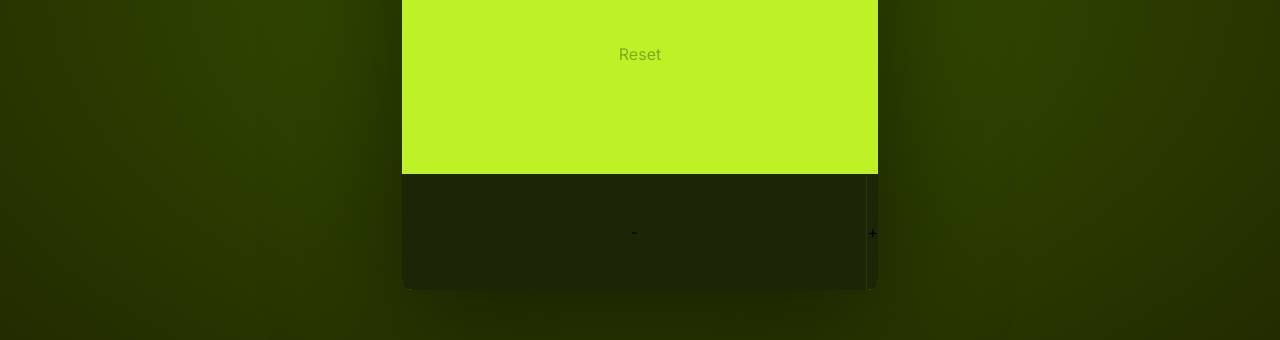
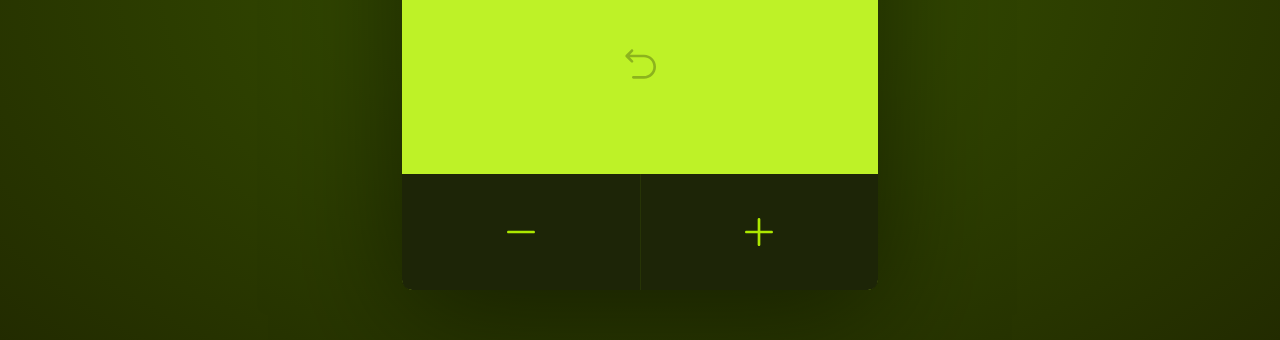
Before and after one commit to Harry-Leepz/counter, a React (Vite) app: page / in a window 1280 px wide. Shown: the part 418-758 px from the top of the page. Built offline with nearby package versions, Linux system fonts and the light colour scheme.

Commit message:
Add radix icons inplace of button icons

```diff
--- a/src/components/CountButtons.jsx
+++ b/src/components/CountButtons.jsx
@@ -1,8 +1,14 @@
+import { MinusIcon, PlusIcon } from "@radix-ui/react-icons";
+
 const CountButtons = () => {
   return (
     <div className='button-container'>
-      <button className='count-btn'>-</button>
-      <button>+</button>
+      <button className='count-btn'>
+        <MinusIcon className='count-btn-icon' />
+      </button>
+      <button className='count-btn'>
+        <PlusIcon className='count-btn-icon' />
+      </button>
     </div>
   );
 };
--- a/src/components/ResetButton.jsx
+++ b/src/components/ResetButton.jsx
@@ -1,5 +1,11 @@
+import { ResetIcon } from "@radix-ui/react-icons";
+
 function ResetButton() {
-  return <button className='reset-btn'>Reset</button>;
+  return (
+    <button className='reset-btn'>
+      <ResetIcon className='reset-btn-icon' />
+    </button>
+  );
 }
 
 export default ResetButton;
```
